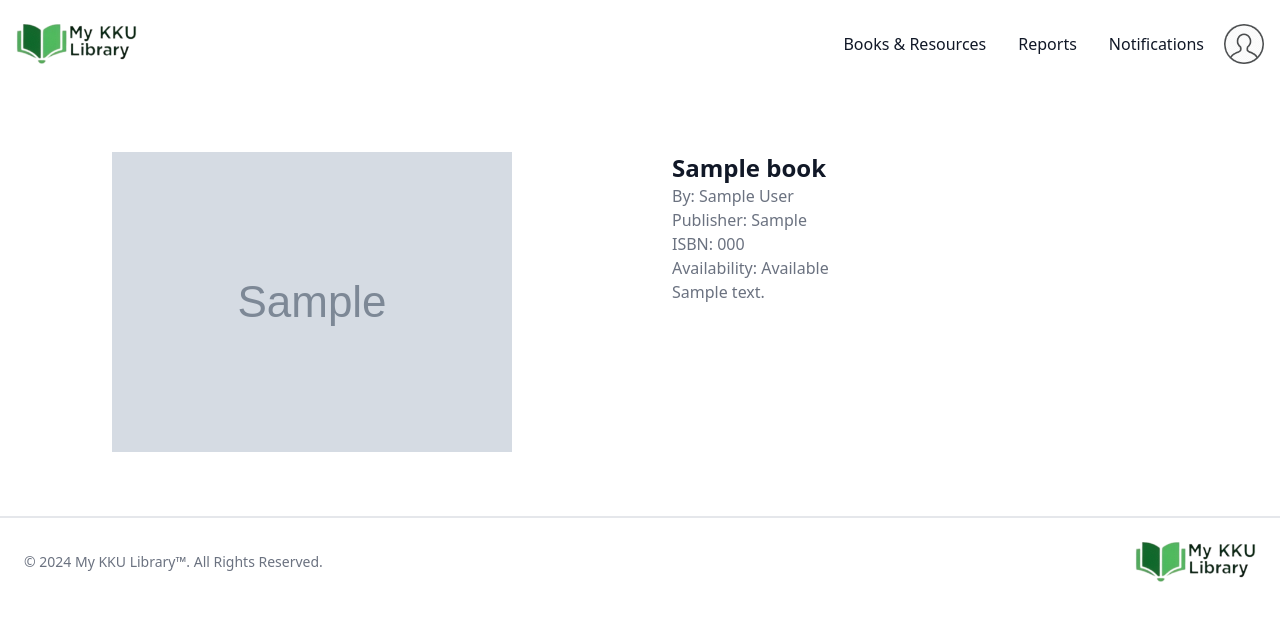
After one commit to Abubakr-Alsheikh/my-kuu-library, a Django app: page /resources/book/1/ in a window 1280 px wide. The commit adds this page. Shown: the top 621 px of the page. Run offline with Django 5.2, Linux system fonts and the light colour scheme; a user stored in the database is signed in; tables that the repository leaves empty hold one stand-in row (values such as "Sample post"); grey boxes marked "Sample" are stand-in pictures; some libraries are stand-ins or nearby versions.

Commit message:
Adding resources detail

```diff
--- a/core/models.py
+++ b/core/models.py
@@ -3,37 +3,58 @@ from django.db import models
 from django.contrib.auth.models import User
 from django.urls import reverse
 
+
 class Category(models.Model):
-    name = models.CharField(max_length=100, unique=True)  # Ensure category names are unique
-    description = models.TextField(blank=True, null=True)  # Optional description for the category
-    image = models.ImageField(upload_to='category_images/', blank=True, null=True)  # Upload category images (optional)
-
+    name = models.CharField(
+        max_length=100, unique=True
+    )  # Ensure category names are unique
+    description = models.TextField(
+        blank=True, null=True
+    )  # Optional description for the category
+    image = models.ImageField(
+        upload_to="category_images/", blank=True, null=True
+    )  # Upload category images (optional)
 
     def get_absolute_url(self):
-        return reverse('core:category_detail', args=[str(self.id)])
+        return reverse("core:category_detail", args=[str(self.id)])
 
 
 class Resource(models.Model):
     title = models.CharField(max_length=255)
     description = models.TextField(blank=True, null=True)
-    category = models.ForeignKey(Category, on_delete=models.CASCADE, related_name='%(class)s_resources') # Generic related_name
-    image = models.ImageField(upload_to='resource_images/', blank=True, null=True)
-    published_by = models.ForeignKey(User, on_delete=models.SET_NULL, null=True, blank=True, related_name='%(class)s_published') # Generic related_name
+    image = models.ImageField(upload_to="resource_images/", blank=True, null=True)
+    published_by = models.ForeignKey(
+        User,
+        on_delete=models.SET_NULL,
+        null=True,
+        blank=True,
+        related_name="%(class)s_published",
+    )  # Generic related_name
     date_published = models.DateTimeField(auto_now_add=True)
     availability = models.BooleanField(default=True)
 
     class Meta:
         abstract = True
 
-    def get_absolute_url(self):
-        return reverse('core:resource_detail', args=[str(self.id)])
 
 class Book(Resource):
+    category = models.ForeignKey(
+        Category, on_delete=models.CASCADE, related_name="books"
+    )
     author = models.CharField(max_length=255)
     publisher = models.CharField(max_length=255)
     isbn = models.CharField(max_length=20, blank=True, null=True)
 
+    def get_absolute_url(self):
+        return reverse("core:resource_detail", args=[str("book"), str(self.id)])
+
 
 class EJournal(Resource):
+    category = models.ForeignKey(
+        Category, on_delete=models.CASCADE, related_name="e_journals"
+    )
     publisher = models.CharField(max_length=255)
     issn = models.CharField(max_length=20, blank=True, null=True)
+
+    def get_absolute_url(self):
+        return reverse("core:resource_detail", args=[str("e_journal"), str(self.id)])
--- a/core/urls.py
+++ b/core/urls.py
@@ -11,5 +11,5 @@ urlpatterns = [
     path('notifications/', views.notifications, name='notifications'),
     path('profile/', views.profile, name='profile'),
     path('categories/<int:pk>/', views.category_detail, name='category_detail'),
-    path('resources/<int:pk>/', views.resource_detail, name='resource_detail'),
+    path('resources/<str:resource_type>/<int:pk>/', views.resource_detail, name='resource_detail'), # Updated path
 ] + static(settings.MEDIA_URL, document_root=settings.MEDIA_ROOT)
--- a/core/views.py
+++ b/core/views.py
@@ -1,4 +1,4 @@
-from django.shortcuts import get_object_or_404, render
+from django.shortcuts import get_object_or_404, redirect, render
 from django.contrib.auth.decorators import login_required
 
 from core.models import Book, Category, EJournal, Resource
@@ -37,8 +37,8 @@ def profile(request):
 @login_required
 def category_detail(request, pk):
     category = get_object_or_404(Category, pk=pk)
-    books = category.book_resources.all()  # Get all books in this category
-    e_journals = category.ejournal_resources.all() # Get all e-journals in this category
+    books = category.books.all()  # Get all books in this category
+    e_journals = category.e_journals.all() # Get all e-journals in this category
     return render(request, 'user/category_detail.html', {
         'category': category,
         'books': books,
@@ -46,6 +46,32 @@ def category_detail(request, pk):
     })
 
 @login_required
-def resource_detail(request, pk):
-    resource = get_object_or_404(Resource, pk=pk)
-    return render(request, 'resource_detail.html', {'resource': resource})
+def resource_detail(request, resource_type,  pk):
+    if resource_type == 'book':
+        resource = get_object_or_404(Book, pk=pk)
+    elif resource_type == 'e_journal':
+        resource = get_object_or_404(EJournal, pk=pk)
+    else:
+        return redirect('core:home') # Handle invalid resource_type
+    # Determine the specific resource type
+    if isinstance(resource, Book):
+        additional_fields = {
+            'author': resource.author,
+            'publisher': resource.publisher,
+            'isbn': resource.isbn,
+            'availability': resource.availability,
+        }
+    elif isinstance(resource, EJournal):
+        additional_fields = {
+            'publisher': resource.publisher,
+            'issn': resource.issn,
+        }
+    else:
+        resource_type = 'unknown'
+        additional_fields = {}
+
+    return render(request, 'user/resource_detail.html', {
+        'resource': resource,
+        'resource_type': resource_type,
+        **additional_fields
+    })
--- a/static/src/output.css
+++ b/static/src/output.css
@@ -1179,6 +1179,11 @@ input:checked + .toggle-bg {
   margin-bottom: 1.75rem;
 }
 
+.my-6 {
+  margin-top: 1.5rem;
+  margin-bottom: 1.5rem;
+}
+
 .mb-1 {
   margin-bottom: 0.25rem;
 }
@@ -1271,6 +1276,18 @@ input:checked + .toggle-bg {
   margin-bottom: 1.25rem;
 }
 
+.mt-6 {
+  margin-top: 1.5rem;
+}
+
+.-ms-2 {
+  margin-inline-start: -0.5rem;
+}
+
+.me-2 {
+  margin-inline-end: 0.5rem;
+}
+
 .block {
   display: block;
 }
@@ -1359,12 +1376,20 @@ input:checked + .toggle-bg {
   max-width: 1280px;
 }
 
+.max-w-md {
+  max-width: 28rem;
+}
+
 .flex-1 {
   flex: 1 1 0%;
 }
 
 .flex-shrink {
   flex-shrink: 1;
+}
+
+.shrink-0 {
+  flex-shrink: 0;
 }
 
 .-translate-x-1\/2 {
@@ -1911,6 +1936,11 @@ input:checked + .toggle-bg {
 .text-primary-800 {
   --tw-text-opacity: 1;
   color: rgb(22 101 52 / var(--tw-text-opacity));
+}
+
+.antialiased {
+  -webkit-font-smoothing: antialiased;
+  -moz-osx-font-smoothing: grayscale;
 }
 
 .opacity-0 {
@@ -2039,6 +2069,11 @@ input:checked + .toggle-bg {
   color: rgb(17 24 39 / var(--tw-text-opacity));
 }
 
+.hover\:text-primary-700:hover {
+  --tw-text-opacity: 1;
+  color: rgb(21 128 61 / var(--tw-text-opacity));
+}
+
 .hover\:underline:hover {
   text-decoration-line: underline;
 }
@@ -2046,6 +2081,10 @@ input:checked + .toggle-bg {
 .hover\:grayscale-0:hover {
   --tw-grayscale: grayscale(0);
   filter: var(--tw-blur) var(--tw-brightness) var(--tw-contrast) var(--tw-grayscale) var(--tw-hue-rotate) var(--tw-invert) var(--tw-saturate) var(--tw-sepia) var(--tw-drop-shadow);
+}
+
+.focus\:z-10:focus {
+  z-index: 10;
 }
 
 .focus\:border-primary-500:focus {
@@ -2110,6 +2149,11 @@ input:checked + .toggle-bg {
   --tw-ring-color: rgb(22 163 74 / var(--tw-ring-opacity));
 }
 
+.focus\:ring-gray-100:focus {
+  --tw-ring-opacity: 1;
+  --tw-ring-color: rgb(243 244 246 / var(--tw-ring-opacity));
+}
+
 @media (min-width: 640px) {
   .sm\:mb-0 {
     margin-bottom: 0px;
@@ -2119,8 +2163,24 @@ input:checked + .toggle-bg {
     margin-top: 0px;
   }
 
+  .sm\:mt-8 {
+    margin-top: 2rem;
+  }
+
+  .sm\:flex {
+    display: flex;
+  }
+
   .sm\:max-w-md {
     max-width: 28rem;
+  }
+
+  .sm\:items-center {
+    align-items: center;
+  }
+
+  .sm\:gap-4 {
+    gap: 1rem;
   }
 
   .sm\:p-8 {
@@ -2135,6 +2195,11 @@ input:checked + .toggle-bg {
   .sm\:text-center {
     text-align: center;
   }
+
+  .sm\:text-2xl {
+    font-size: 1.5rem;
+    line-height: 2rem;
+  }
 }
 
 @media (min-width: 768px) {
@@ -2144,6 +2209,11 @@ input:checked + .toggle-bg {
 
   .md\:order-2 {
     order: 2;
+  }
+
+  .md\:my-8 {
+    margin-top: 2rem;
+    margin-bottom: 2rem;
   }
 
   .md\:me-0 {
@@ -2259,6 +2329,11 @@ input:checked + .toggle-bg {
     padding-right: 0px;
   }
 
+  .md\:py-16 {
+    padding-top: 4rem;
+    padding-bottom: 4rem;
+  }
+
   .md\:text-2xl {
     font-size: 1.5rem;
     line-height: 2rem;
@@ -2290,8 +2365,24 @@ input:checked + .toggle-bg {
 }
 
 @media (min-width: 1024px) {
+  .lg\:mt-0 {
+    margin-top: 0px;
+  }
+
+  .lg\:grid {
+    display: grid;
+  }
+
+  .lg\:max-w-lg {
+    max-width: 32rem;
+  }
+
   .lg\:grid-cols-2 {
     grid-template-columns: repeat(2, minmax(0, 1fr));
+  }
+
+  .lg\:gap-8 {
+    gap: 2rem;
   }
 
   .lg\:py-0 {
@@ -2315,8 +2406,19 @@ input:checked + .toggle-bg {
     grid-template-columns: repeat(3, minmax(0, 1fr));
   }
 
+  .xl\:gap-16 {
+    gap: 4rem;
+  }
+
   .xl\:p-0 {
     padding: 0px;
+  }
+}
+
+@media (min-width: 1536px) {
+  .\32xl\:px-0 {
+    padding-left: 0px;
+    padding-right: 0px;
   }
 }
 
--- /dev/null
+++ b/templates/user/resource_detail.html
@@ -0,0 +1,43 @@
+{% extends "_base.html" %} {% load static %} {% block content %} {% include "include/header.html" %}
+<section class="dark:bg-gray-900 bg-white py-8 antialiased md:py-16">
+    <div class="mx-auto max-w-screen-xl px-4 2xl:px-0">
+      <div class="lg:grid lg:grid-cols-2 lg:gap-8 xl:gap-16">
+        <div class="mx-auto max-w-md shrink-0 lg:max-w-lg">
+          <img class="dark:hidden w-full" src="{{ resource.image.url }}" alt="{{ resource.title }}" />
+          <img class="dark:block hidden w-full" src="{{ resource.image.url }}" alt="{{ resource.title }}" />
+        </div>
+
+        <div class="mt-6 sm:mt-8 lg:mt-0">
+          <h1 class="dark:text-white text-xl font-semibold text-gray-900 sm:text-2xl">
+            {{ resource.title }}
+          </h1>
+
+          {% if resource_type == 'book' %}
+            <p class="dark:text-gray-400 text-gray-500">By: {{ author }}</p>
+            <p class="dark:text-gray-400 text-gray-500">Publisher: {{ publisher }}</p>
+            {% if isbn %}
+                <p class="dark:text-gray-400 text-gray-500">ISBN: {{ isbn }}</p>
+            {% endif %}
+            {% if availability %}
+                <p class="dark:text-gray-400 text-gray-500">Availability: Available</p>
+            {% else %}
+                <p class="dark:text-gray-400 text-gray-500">Availability: Not Available</p>
+            {% endif %}
+            {% if access_link %}
+                <p class="dark:text-gray-400 text-gray-500">Access Link: <a href="{{ access_link }}">{{ access_link }}</a></p>
+            {% endif %}
+          {% elif resource_type == 'e_journal' %}
+            <p class="dark:text-gray-400 text-gray-500">Publisher: {{ publisher }}</p>
+            {% if issn %}
+                <p class="dark:text-gray-400 text-gray-500">ISSN: {{ issn }}</p>
+            {% endif %}
+          {% endif %}
+
+          <p class="dark:text-gray-400 mb-6 text-gray-500">
+            {{ resource.description }}
+          </p>
+        </div>
+      </div>
+    </div>
+</section>
+{% include "include/footer.html" %} {% endblock content %}
```
Also changed, not shown: core/migrations/0002_alter_book_category_alter_ejournal_category.py (added).
